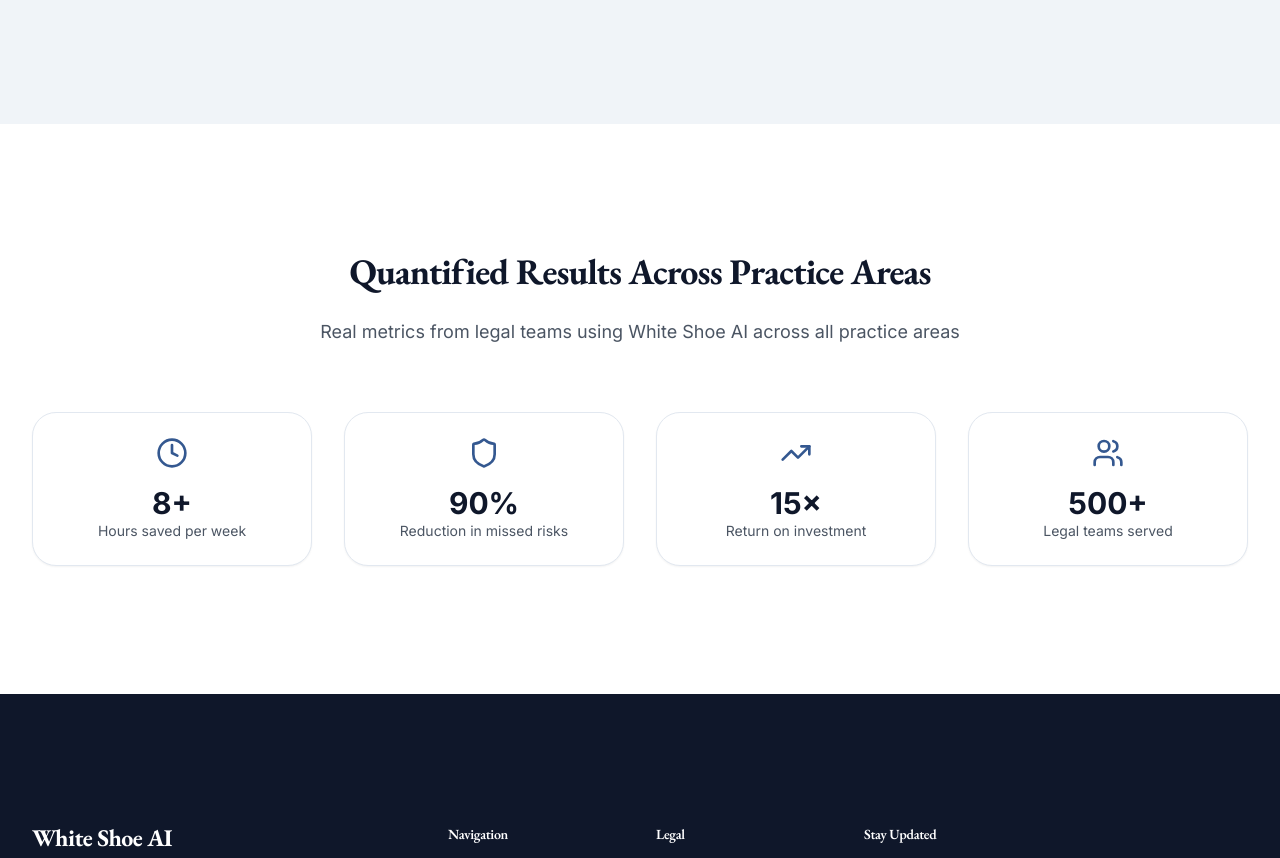
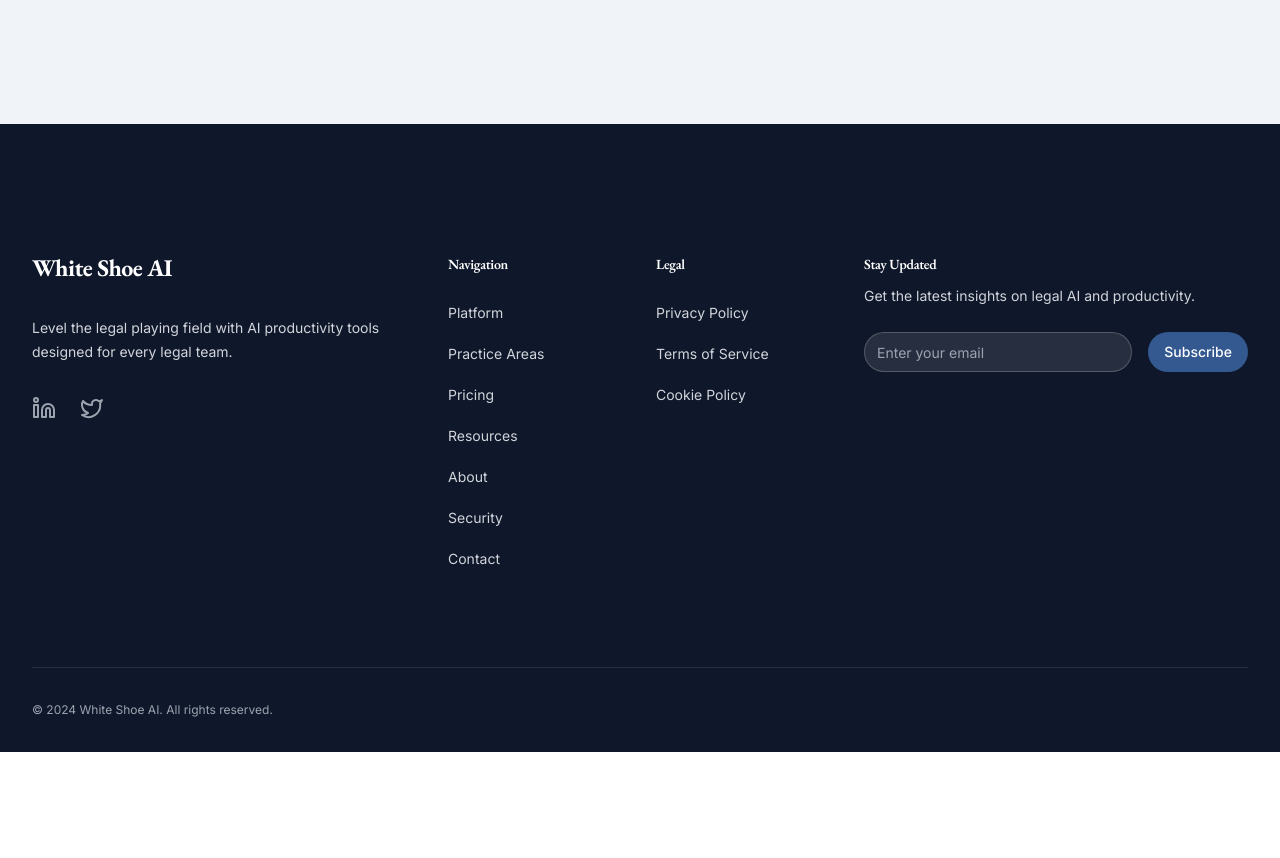
Before and after one commit to ab-boersma/ai-productivity-launch, a React (Vite) app: page /practice-areas in a window 1280 px wide. Shown: the part 6460-7318 px from the top of the page. After the commit the page ends 7212 px from the top, so only its background shows below. Built offline with nearby package versions, Linux system fonts and the light colour scheme.

Commit message:
Refactor: Skip ROI section, go to footer
Remove the ROI section from the UseCases page, and have the call to action section lead directly into the footer.

```diff
--- a/src/pages/UseCases.tsx
+++ b/src/pages/UseCases.tsx
@@ -716,51 +716,6 @@ export default function UseCases() {
         </div>
       </section>
 
-      {/* ROI Section */}
-      <section className="py-24 sm:py-32">
-        <div className="mx-auto max-w-7xl px-6 lg:px-8">
-          <div className="mx-auto max-w-2xl lg:text-center mb-16">
-            <h2 className="text-3xl font-bold tracking-garamond text-midnight-brief sm:text-4xl">
-              Quantified Results Across Practice Areas
-            </h2>
-            <p className="mt-6 text-lg leading-8 text-gray-600">
-              Real metrics from legal teams using White Shoe AI across all practice areas
-            </p>
-          </div>
-
-          <div className="grid grid-cols-1 gap-8 sm:grid-cols-2 lg:grid-cols-4">
-            <Card className="text-center">
-              <CardContent className="pt-6">
-                <Clock className="h-8 w-8 text-slate-docket mx-auto mb-4" />
-                <p className="text-3xl font-bold text-midnight-brief">8+</p>
-                <p className="text-sm text-gray-600">Hours saved per week</p>
-              </CardContent>
-            </Card>
-            <Card className="text-center">
-              <CardContent className="pt-6">
-                <Shield className="h-8 w-8 text-slate-docket mx-auto mb-4" />
-                <p className="text-3xl font-bold text-midnight-brief">90%</p>
-                <p className="text-sm text-gray-600">Reduction in missed risks</p>
-              </CardContent>
-            </Card>
-            <Card className="text-center">
-              <CardContent className="pt-6">
-                <TrendingUp className="h-8 w-8 text-slate-docket mx-auto mb-4" />
-                <p className="text-3xl font-bold text-midnight-brief">15×</p>
-                <p className="text-sm text-gray-600">Return on investment</p>
-              </CardContent>
-            </Card>
-            <Card className="text-center">
-              <CardContent className="pt-6">
-                <Users className="h-8 w-8 text-slate-docket mx-auto mb-4" />
-                <p className="text-3xl font-bold text-midnight-brief">500+</p>
-                <p className="text-sm text-gray-600">Legal teams served</p>
-              </CardContent>
-            </Card>
-          </div>
-        </div>
-      </section>
-
       <Footer />
     </div>
   );
```
